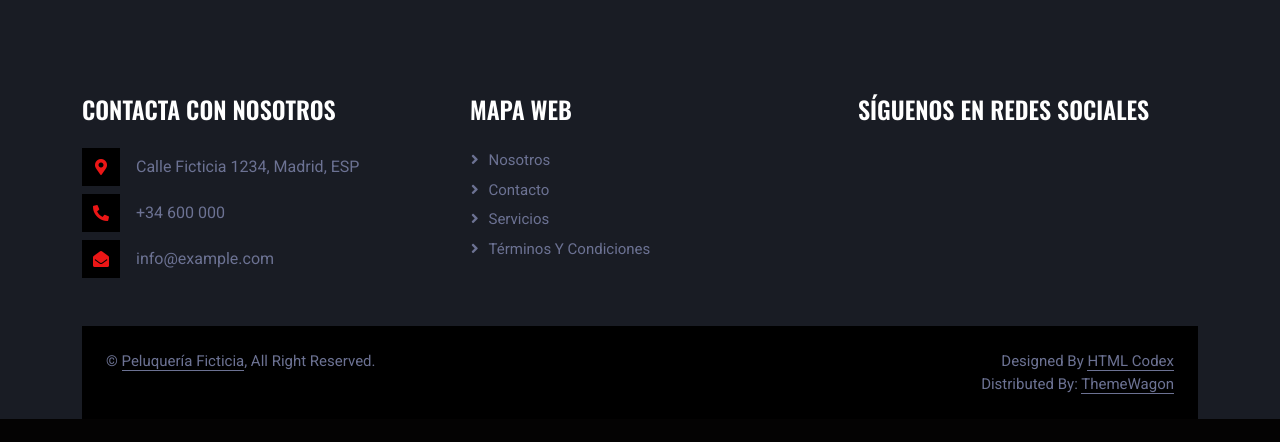
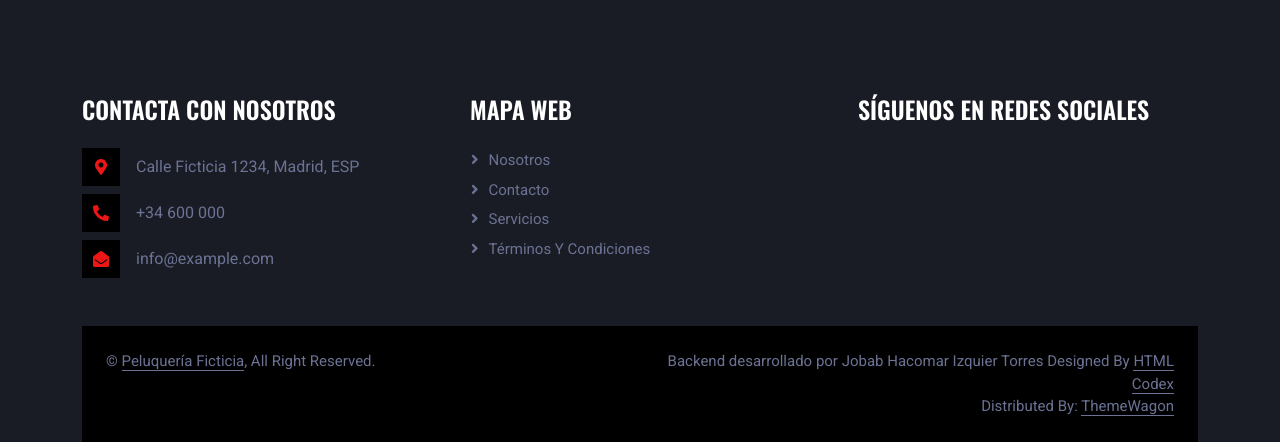
Before and after one commit to JobabHIzquierTorres/Web-Peluqueria-Django, a Django app: page /about/ in a window 1280 px wide. Shown: the part 1292-1734 px from the top of the page. Before the commit the page ends 1711 px from the top, so only its background shows below. Run offline with Django 5.2, Linux system fonts and the light colour scheme; data that the repository does not hold is empty; some libraries are stand-ins or nearby versions.

Commit message:
Añadir .gitignore y cambios locales

```diff
--- a/peluqueria/core/templates/core/includes/footer.html
+++ b/peluqueria/core/templates/core/includes/footer.html
@@ -59,6 +59,7 @@
                         © <a class="border-bottom" href="#">Peluquería Ficticia</a>, All Right Reserved.
                     </div>
                     <div class="col-md-6 text-center text-md-end">
+                        Backend desarrollado por <a href="https://github.com/JobabHIzquierTorres">Jobab Hacomar Izquier Torres</a>
                         <!--/*** This template is free as long as you keep the footer author’s credit link/attribution link/backlink. If you'd like to use the template without the footer author’s credit link/attribution link/backlink, you can purchase the Credit Removal License from "https://htmlcodex.com/credit-removal". Thank you for your support. ***/-->
                         Designed By <a class="border-bottom" href="https://htmlcodex.com">HTML Codex</a>
                         <br>Distributed By: <a class="border-bottom" href="https://themewagon.com" target="_blank">ThemeWagon</a>
```
Also changed, not shown: 1 other file.
